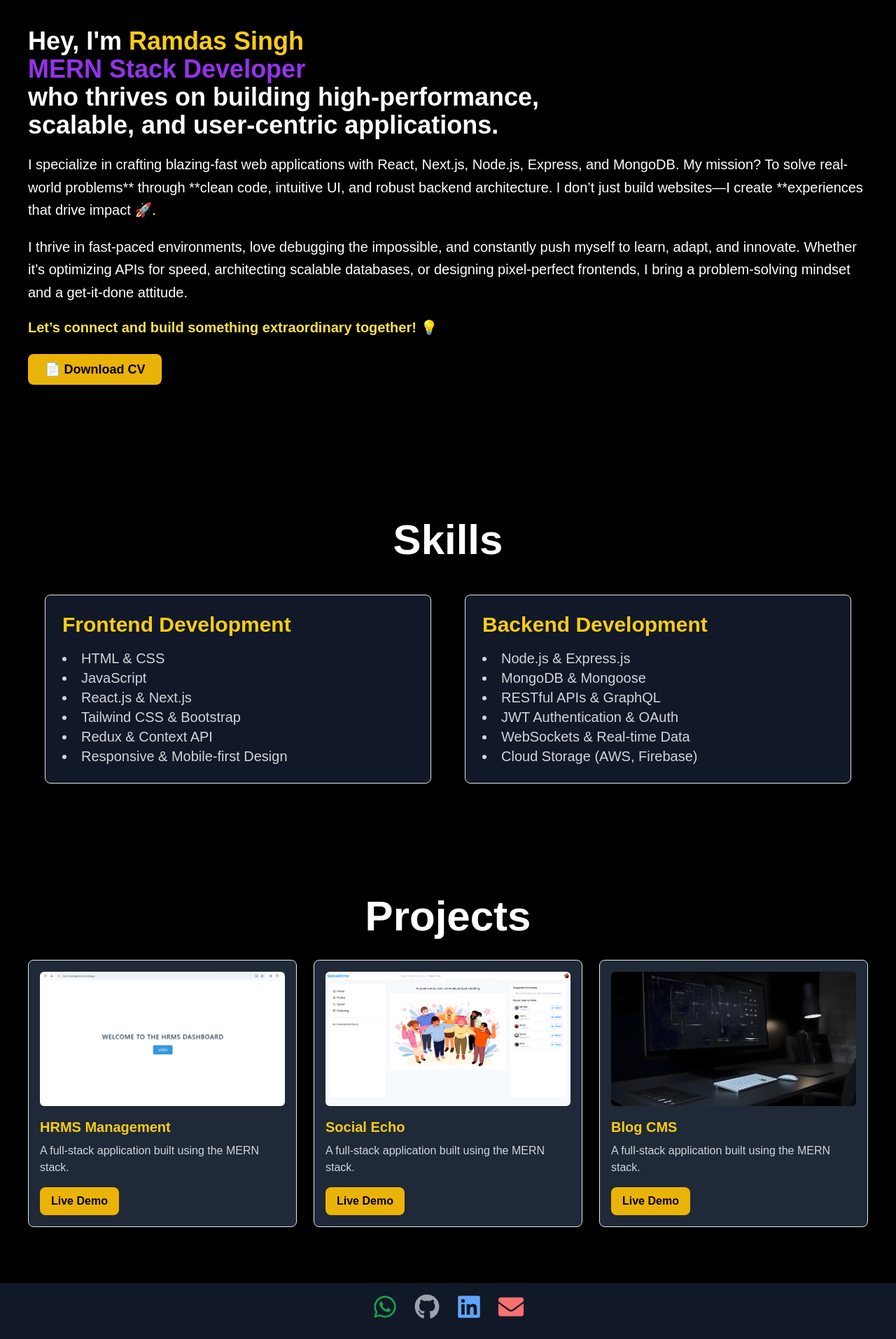
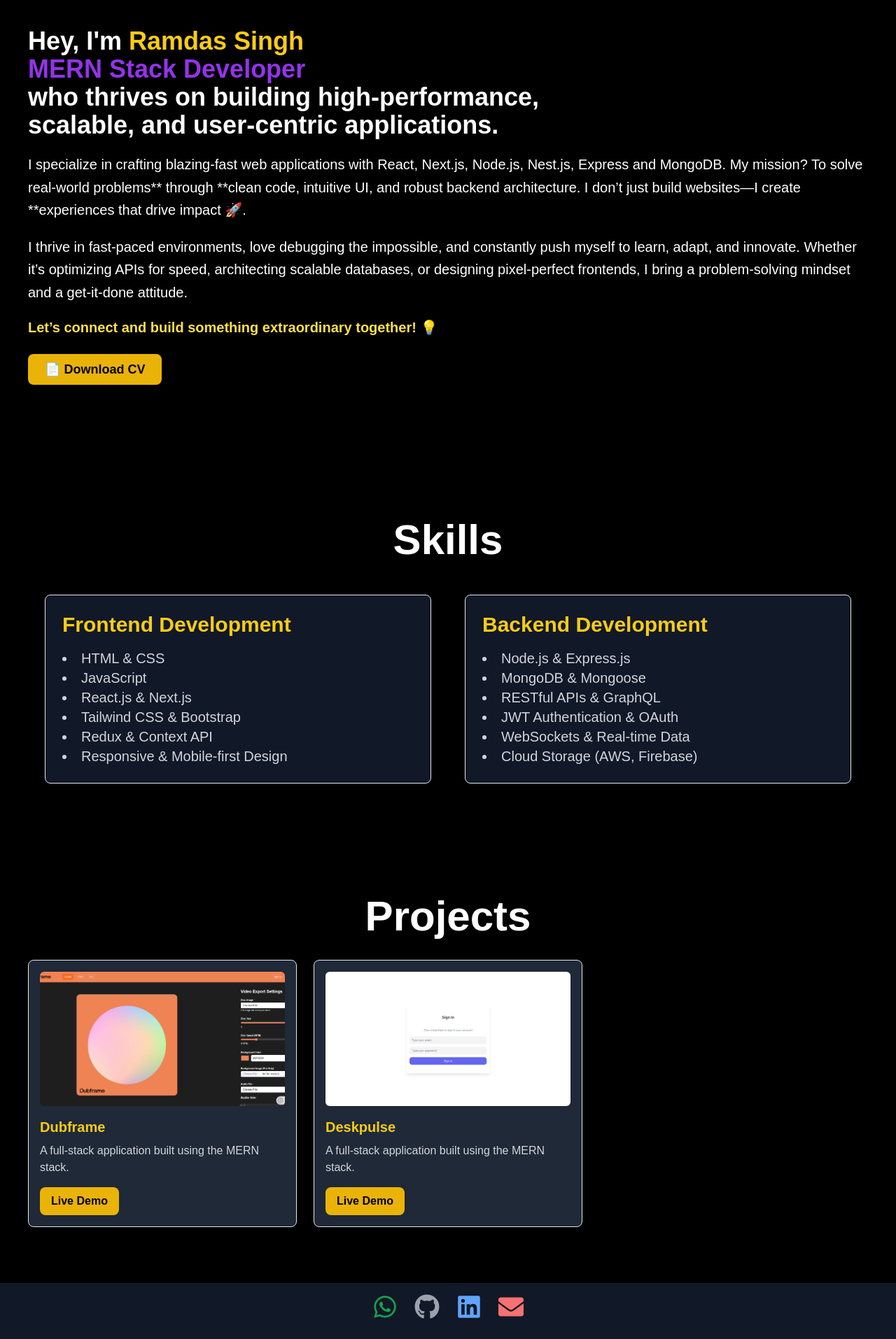
Before and after one commit to Ramdas-developer/My_Portfolio, a Next.js app: page / in a window 1280 px wide. Shown: the part 793-2707 px from the top of the page at 70% size. Built offline with nearby package versions, Linux system fonts and the light colour scheme.

Commit message:
add new project

```diff
--- a/src/app/page.js
+++ b/src/app/page.js
@@ -235,7 +235,7 @@ export default function Home() {
 
               <h2 className="text-2xl font-bold">
                 Building scalable and efficient web applications using <br />{" "}
-                ReactJs, NextJs, NodeJs, Express and MongoDb.
+                ReactJs, NextJs, NestJs, NodeJs and Express.
               </h2>
             </div>
           </div>
@@ -275,7 +275,7 @@ export default function Home() {
 
           <p className="mt-5 text-xl leading-relaxed">
             I specialize in crafting blazing-fast web applications with React,
-            Next.js, Node.js, Express, and MongoDB. My mission? To solve
+            Next.js, Node.js, Nest.js, Express and MongoDB. My mission? To solve
             real-world problems** through **clean code, intuitive UI, and robust
             backend architecture. I don’t just build websites—I create
             **experiences that drive impact 🚀.
@@ -361,20 +361,25 @@ export default function Home() {
             className="grid grid-cols-1 md:grid-cols-2 lg:grid-cols-3 gap-6"
           >
             {[
+              // {
+              //   title: "HRMS Management",
+              //   img: "/HRMS.png",
+              //   link: "https://hrms-management.vercel.app/",
+              // },
+              // {
+              //   title: "Social Echo ",
+              //   img: "/social-echo.png",
+              //   link: "https://social-echo-seven.vercel.app/",
+              // },
               {
-                title: "HRMS Management",
-                img: "/HRMS.png",
-                link: "https://hrms-management.vercel.app/",
+                title: "Dubframe",
+                img: "/Dubframe.png",
+                link: "https://app.dubframe.com/",
               },
               {
-                title: "Social Echo ",
-                img: "/social-echo.png",
-                link: "https://social-echo-seven.vercel.app/",
-              },
-              {
-                title: "Blog CMS",
-                img: "/computer1.jpg",
-                link: "https://blogcms.example.com",
+                title: "Deskpulse",
+                img: "/Deskpulse.png",
+                link: "https://deskpulse.bronzebyte.com/auth/login/",
               },
             ].map((project, index) => (
               <div
```
Also changed, not shown: public/Deskpulse.png (added), public/Dubframe.png (added).
